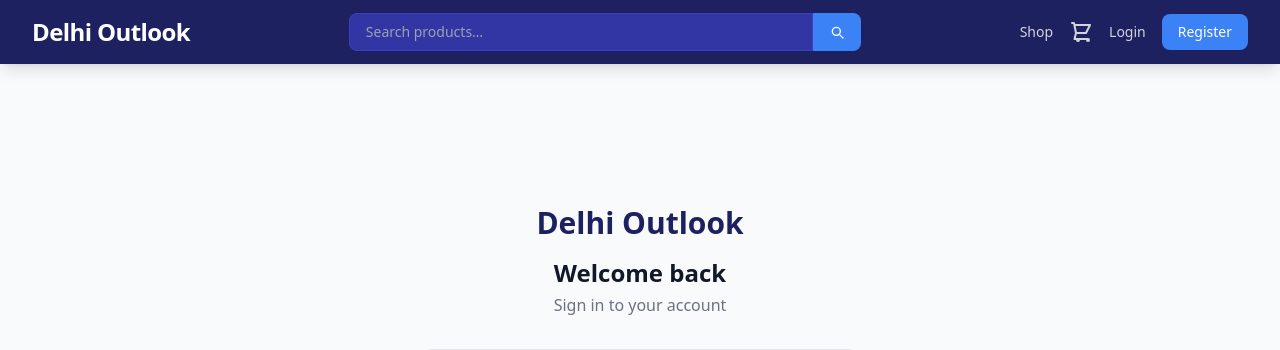
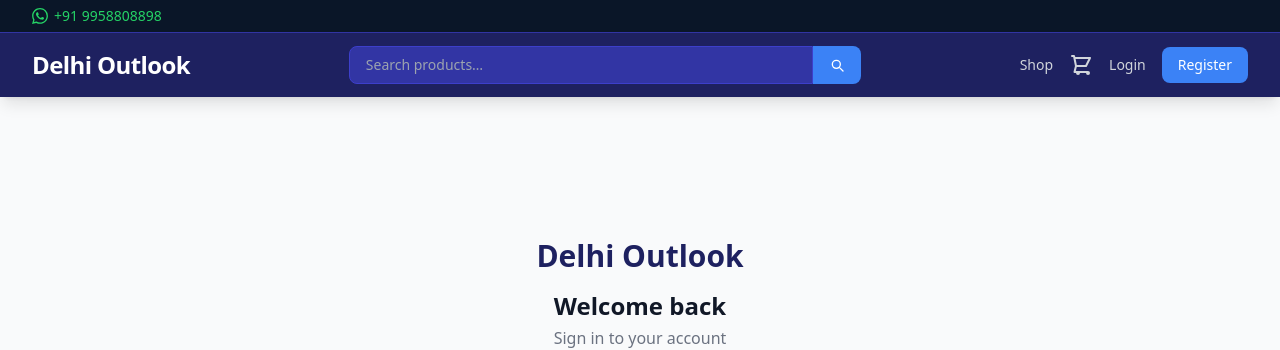
Before and after one commit to styleus125/styleus, a Flask app: a page that uses templates/base.html in a window 1280 px wide. Shown: the top 350 px of the page. Run offline with Flask 3, Linux system fonts and the light colour scheme; some libraries are stand-ins or nearby versions.

Commit message:
add whatsapp contact bar to header

```diff
--- a/templates/base.html
+++ b/templates/base.html
@@ -32,6 +32,22 @@
   {% block head %}{% endblock %}
 </head>
 <body class="bg-gray-50 text-gray-800 font-sans antialiased">
+
+<!-- Top contact bar -->
+<div class="bg-navy-950 border-b border-navy-800" style="background-color:#0a1628;">
+  <div class="max-w-7xl mx-auto px-4 sm:px-6 lg:px-8 py-1.5 flex items-center gap-2">
+    <a href="https://wa.me/919958808898" target="_blank" rel="noopener noreferrer"
+       class="flex items-center gap-1.5 text-sm font-medium transition"
+       style="color:#25D366;"
+       onmouseover="this.style.color='#ffffff';"
+       onmouseout="this.style.color='#25D366';">
+      <svg class="w-4 h-4 flex-shrink-0" fill="currentColor" viewBox="0 0 24 24">
+        <path d="M17.472 14.382c-.297-.149-1.758-.867-2.03-.967-.273-.099-.471-.148-.67.15-.197.297-.767.966-.94 1.164-.173.199-.347.223-.644.075-.297-.15-1.255-.463-2.39-1.475-.883-.788-1.48-1.761-1.653-2.059-.173-.297-.018-.458.13-.606.134-.133.298-.347.446-.52.149-.174.198-.298.298-.497.099-.198.05-.371-.025-.52-.075-.149-.669-1.612-.916-2.207-.242-.579-.487-.5-.669-.51-.173-.008-.371-.01-.57-.01-.198 0-.52.074-.792.372-.272.297-1.04 1.016-1.04 2.479 0 1.462 1.065 2.875 1.213 3.074.149.198 2.096 3.2 5.077 4.487.709.306 1.262.489 1.694.625.712.227 1.36.195 1.871.118.571-.085 1.758-.719 2.006-1.413.248-.694.248-1.289.173-1.413-.074-.124-.272-.198-.57-.347m-5.421 7.403h-.004a9.87 9.87 0 01-5.031-1.378l-.361-.214-3.741.982.998-3.648-.235-.374a9.86 9.86 0 01-1.51-5.26c.001-5.45 4.436-9.884 9.888-9.884 2.64 0 5.122 1.03 6.988 2.898a9.825 9.825 0 012.893 6.994c-.003 5.45-4.437 9.884-9.885 9.884m8.413-18.297A11.815 11.815 0 0012.05 0C5.495 0 .16 5.335.157 11.892c0 2.096.547 4.142 1.588 5.945L.057 24l6.305-1.654a11.882 11.882 0 005.683 1.448h.005c6.554 0 11.89-5.335 11.893-11.893a11.821 11.821 0 00-3.48-8.413z"/>
+      </svg>
+      +91 9958808898
+    </a>
+  </div>
+</div>
 
 <!-- Navbar -->
 <nav class="bg-navy-900 shadow-lg sticky top-0 z-50">
```
